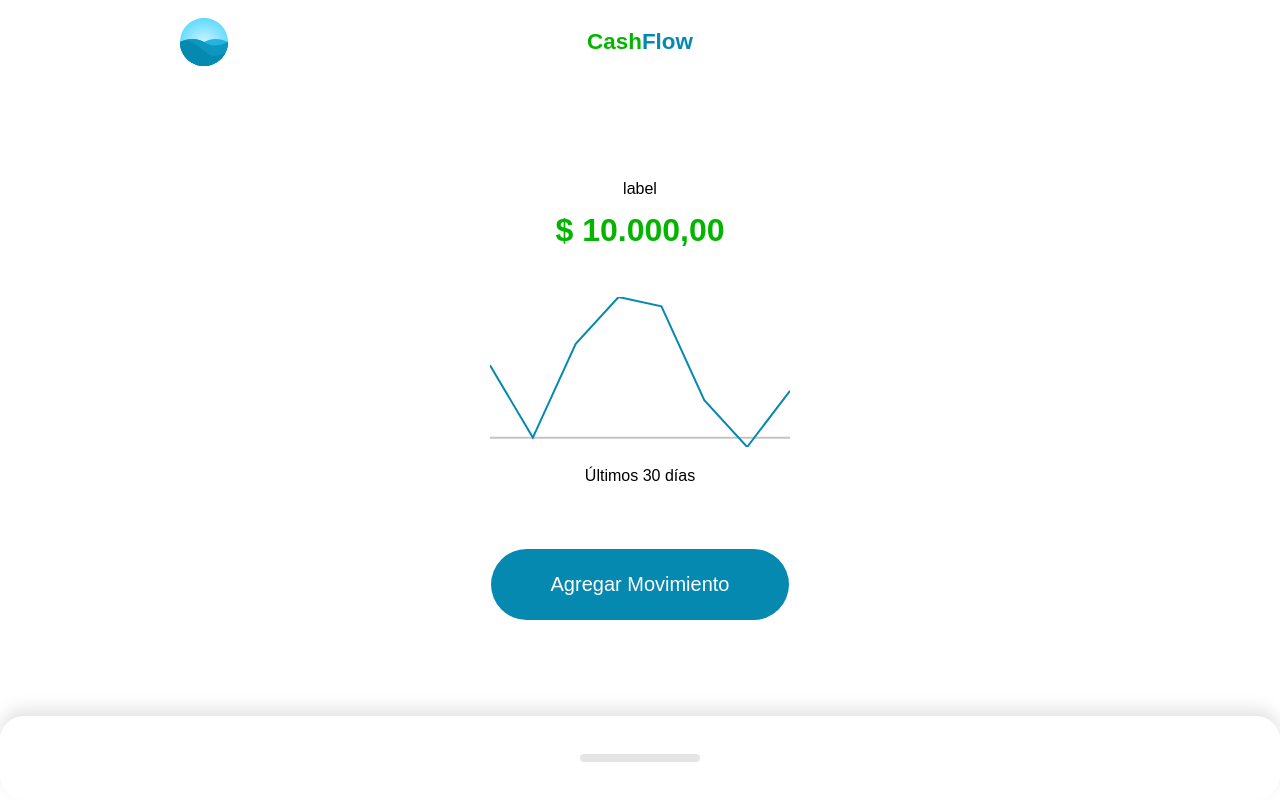
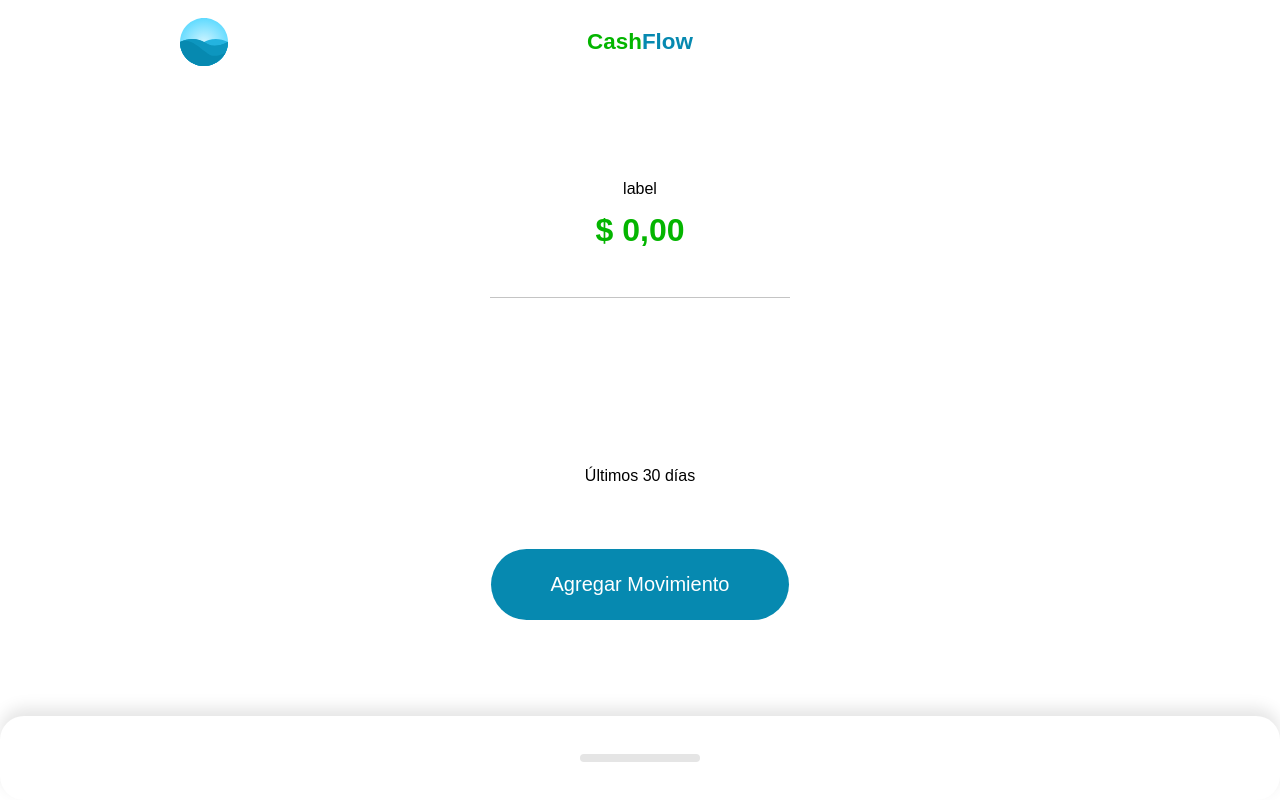
Before and after one commit to luisAriza/cashflow, a Vue app: page / in a window 1280 px wide. Built offline with nearby package versions, Linux system fonts and the light colour scheme.

Commit message:
Persistencia del modelo

```diff
--- a/src/components/Action.vue
+++ b/src/components/Action.vue
@@ -34,7 +34,7 @@
 </template>
 
 <script setup lang="ts">
-	import { ref, reactive, defineEmits } from "vue";
+	import { ref, defineEmits } from "vue";
 	import Modal from "./Modal.vue";
 
 	const showModal = ref(false);
@@ -54,6 +54,11 @@
 			time: new Date(),
 			id: new Date().getTime(),
 		});
+
+		title.value = "";
+		description.value = "";
+		amount.value = 0;
+		movementType.value = "Ingreso";
 	};
 </script>
 
--- a/src/components/Home.vue
+++ b/src/components/Home.vue
@@ -8,7 +8,7 @@
 				total-label="Ahorro total"
 				label="label"
 				:total-amount="totalAmount"
-				:amount="amount"
+				:amount="movements.amount"
 			>
 				<template #graphic>
 					<Graphic :amounts="amounts" />
@@ -31,83 +31,18 @@
 	import Graphic from "./Resume/Graphic.vue";
 	import Action from "./Action.vue";
 	import Movements from "./Movements/Index.vue";
-	import { ref, computed } from "vue";
+	import { ref, computed, onMounted } from "vue";
 
 	type Movements = {
 		id: number;
 		title: string;
 		description: string;
 		amount: number;
-		time: number;
+		time: number | Date;
 	};
 
-	const amount = ref(10000);
-	const totalAmount = ref(20000);
-	const movements: any = ref([
-		{
-			id: 1,
-			title: "Movimiento 1",
-			description: "Deposito de salario",
-			amount: 1000,
-			time: new Date("10-01-2022"),
-		},
-		{
-			id: 2,
-			title: "Movimiento 2",
-			description: "Deposito de honorarios",
-			amount: 500,
-			time: new Date("10-01-2022"),
-		},
-		{
-			id: 3,
-			title: "Movimiento 3",
-			description: "Comida",
-			amount: -100,
-			time: new Date("10-01-2022"),
-		},
-		{
-			id: 4,
-			title: "Movimiento 4",
-			description: "Colegiatura",
-			amount: -1000,
-			time: new Date("10-01-2022"),
-		},
-		{
-			id: 5,
-			title: "Movimiento 5",
-			description: "Reparación equipo",
-			amount: -500,
-			time: new Date("10-01-2022"),
-		},
-		{
-			id: 6,
-			title: "Movimiento 6",
-			description: "Comisiones",
-			amount: 600,
-			time: new Date("10-01-2022"),
-		},
-		{
-			id: 7,
-			title: "Movimiento 7",
-			description: "Pago de un amigo",
-			amount: 200,
-			time: new Date("10-01-2022"),
-		},
-		{
-			id: 8,
-			title: "Movimiento 8",
-			description: "Reparación equipo",
-			amount: -1400,
-			time: new Date("09-10-2022"),
-		},
-		{
-			id: 9,
-			title: "Movimiento 9",
-			description: "Limpieza de la casa",
-			amount: -50,
-			time: new Date("09-11-2022"),
-		},
-	]);
+	const movements: any = ref([]);
+
 	const amounts = computed(() => {
 		const lastDays = movements.value
 			.filter((m: Movements): boolean => {
@@ -127,15 +62,37 @@
 			);
 		});
 	});
+
 	const create = (movement: Movements): void => {
 		movements.value.push(movement);
+		save();
 	};
 	const remove = (id: number): void => {
 		const index = movements.value.findIndex(
 			(m: Movements): boolean => m.id === id
 		);
 		movements.value.splice(index, 1);
+		save();
 	};
+	const save = (): void => {
+		localStorage.setItem("movements", JSON.stringify(movements.value));
+	};
+	const totalAmount = computed((): number =>
+		movements.value.reduce(
+			(suma: number, m: Movements): number => suma + m.amount,
+			0
+		)
+	);
+
+	onMounted((): void => {
+		const movementsMounted = JSON.parse(localStorage.getItem("movements"));
+
+		if (Array.isArray(movementsMounted)) {
+			movements.value = movementsMounted.map((m: Movements): Movements => {
+				return { ...m, time: new Date(m.time) };
+			});
+		}
+	});
 </script>
 
 <style lang="scss" scoped></style>
--- a/src/components/Modal.vue
+++ b/src/components/Modal.vue
@@ -42,8 +42,8 @@
 		color: var(--brand-blue);
 	}
 	.icon {
-		width: 24px;
-		height: 24px;
+		width: 28px;
+		height: 28px;
 		color: var(--brand-blue);
 	}
 </style>
--- a/src/components/Resume/Graphic.vue
+++ b/src/components/Resume/Graphic.vue
@@ -45,7 +45,7 @@
 	});
 	const { amounts } = toRefs(props);
 
-	const amountToPixels = (amount): number => {
+	const amountToPixels = (amount: number): number => {
 		const min = Math.min(...amounts.value);
 		const max = Math.max(...amounts.value);
 
@@ -56,14 +56,14 @@
 	};
 
 	const zero = computed((): number => amountToPixels(0));
-	const points = computed(() => {
+	const points = computed((): any => {
 		const total = amounts.value.length;
 		return amounts.value.reduce((points, amount, index): string => {
 			const x = (300 / total) * (index + 1);
 			const y = amountToPixels(amount);
 
 			return `${points} ${x},${y}`;
-		}, `0, 68.19`);
+		}, "0, 68.19");
 	});
 
 	const showPointer = ref(false);
```
